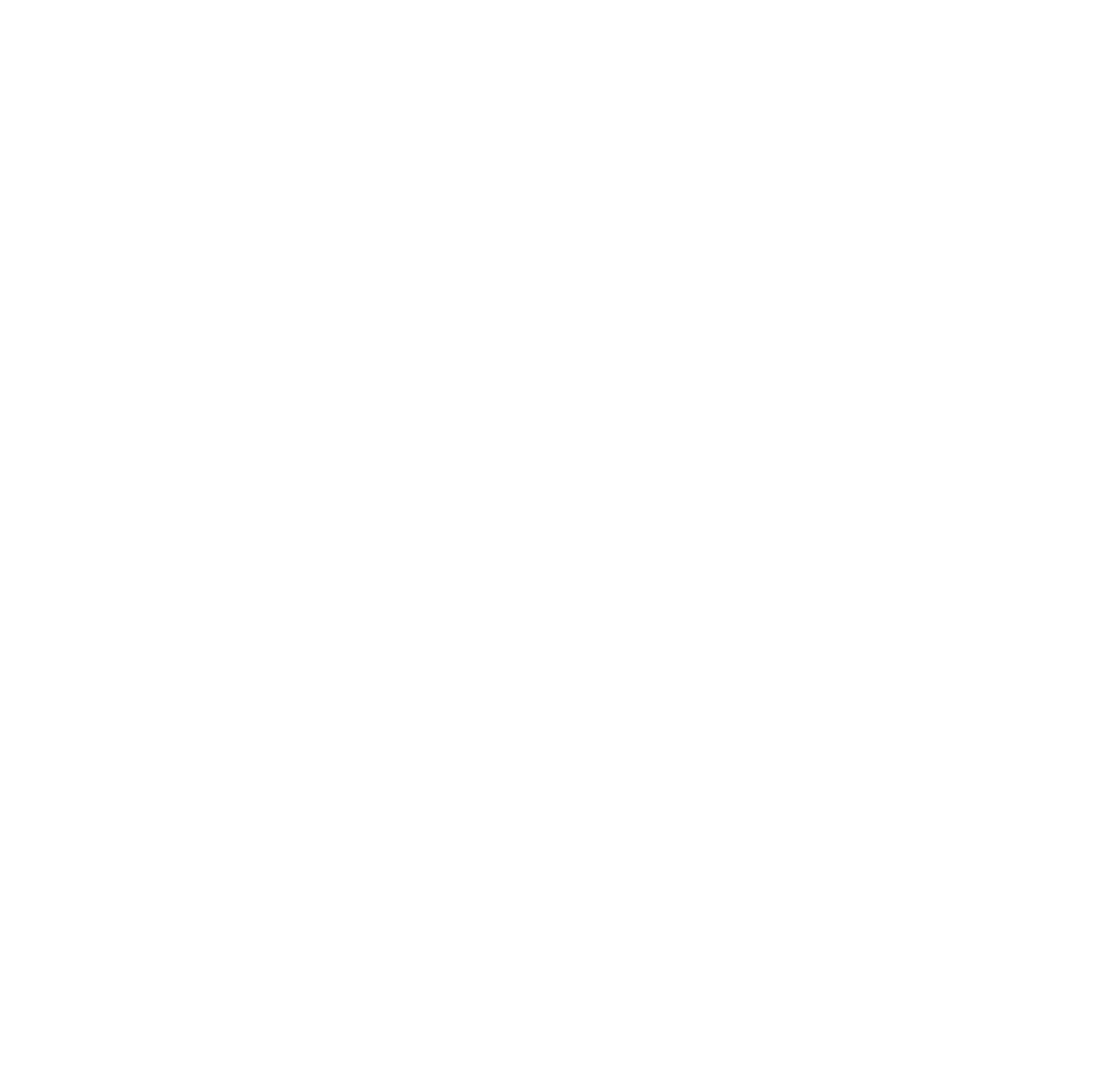
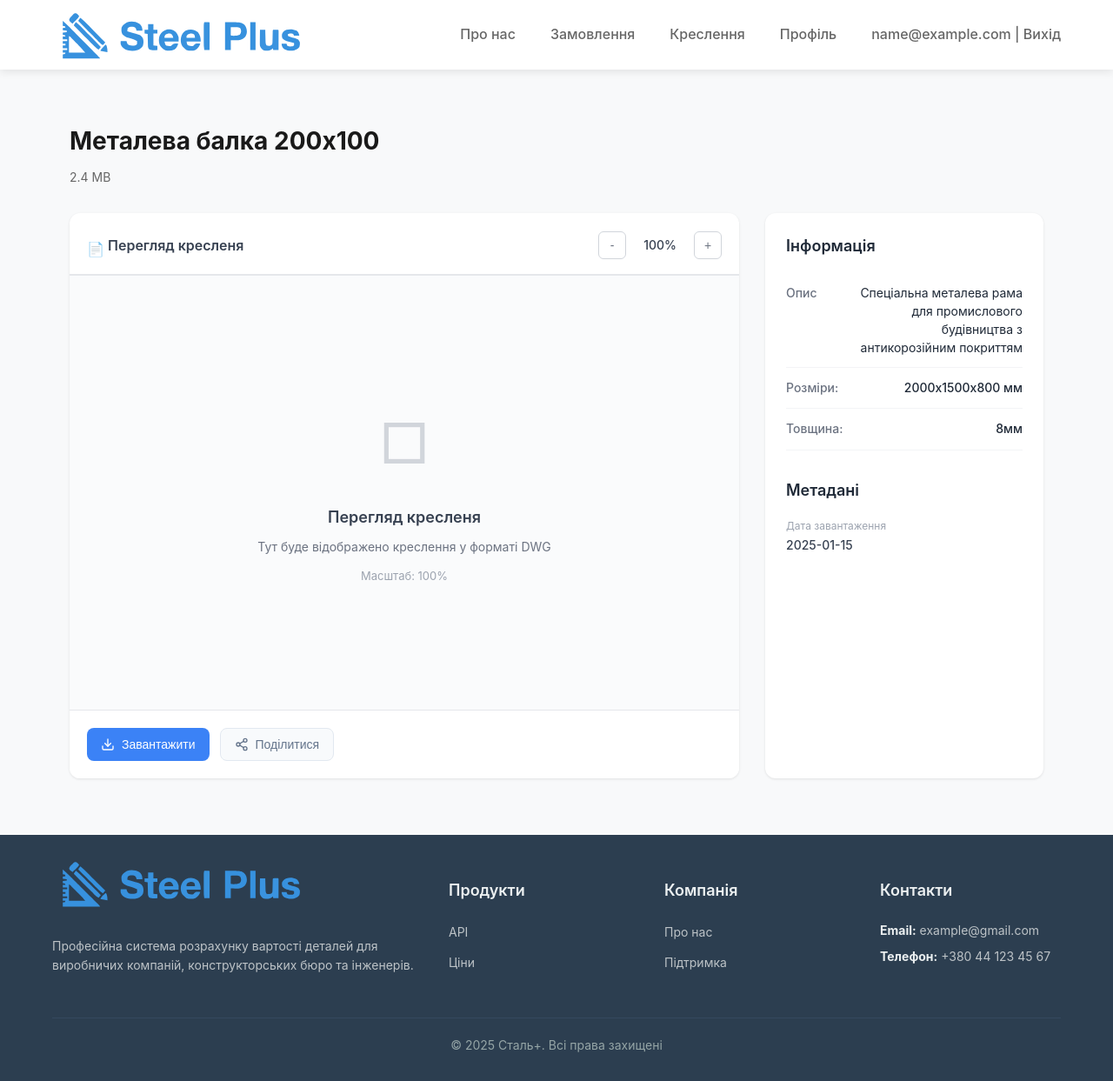
Before and after one commit to VadimGRSM/SteelPlus, a Django app: page /drawings/view-drawing in a window 1280 px wide. Before the commit the page is empty. Shown: the whole page at 87% size. Before the commit the page ends 800 px from the top, so only its background shows below. Run offline with Django 5.2, Linux system fonts and the light colour scheme; the visitor is signed in with stand-in values (Sample User, id 1).

Commit message:
Добавлена сторінка перегляду креслень

```diff
--- /dev/null
+++ b/core/static/core/drawings/style_viev_drawing.css
@@ -0,0 +1,317 @@
+  .page-container {
+            max-width: 1200px;
+            margin: 0 auto;
+            padding: 20px;
+            background: #f8f9fa;
+            min-height: 100vh;
+        }
+
+        .page-header {
+            margin-bottom: 30px;
+        }
+
+        .title-section h1 {
+            font-size: 28px;
+            font-weight: 700;
+            color: #1a1a1a;
+            margin: 0 0 8px 0;
+        }
+
+        .file-info {
+            display: flex;
+            align-items: center;
+            gap: 15px;
+            font-size: 14px;
+            color: #666;
+        }
+
+        .file-info span {
+            position: relative;
+        }
+
+        .file-info span:not(:last-child)::after {
+            content: "•";
+            position: absolute;
+            right: -10px;
+            color: #ccc;
+        }
+
+        .content-grid {
+            display: grid;
+            grid-template-columns: 1fr 320px;
+            gap: 30px;
+        }
+
+        .viewer-panel {
+            background: white;
+            border-radius: 12px;
+            overflow: hidden;
+            box-shadow: 0 1px 3px rgba(0, 0, 0, 0.1);
+        }
+
+        .viewer-header {
+            padding: 20px 20px 15px;
+            border-bottom: 1px solid #e5e7eb;
+            display: flex;
+            align-items: center;
+            justify-content: space-between;
+        }
+
+        .viewer-title {
+            display: flex;
+            align-items: center;
+            gap: 8px;
+            font-size: 16px;
+            font-weight: 600;
+            color: #374151;
+        }
+
+        .viewer-title-icon {
+            width: 16px;
+            height: 16px;
+            color: #6b7280;
+            font-size: 16px;
+        }
+
+        .viewer-toolbar {
+            display: flex;
+            align-items: center;
+            gap: 8px;
+        }
+
+        .toolbar-btn {
+            width: 32px;
+            height: 32px;
+            border: 1px solid #d1d5db;
+            background: white;
+            border-radius: 6px;
+            display: flex;
+            align-items: center;
+            justify-content: center;
+            cursor: pointer;
+            color: #6b7280;
+            font-size: 14px;
+        }
+
+        .toolbar-btn:hover {
+            background: #f9fafb;
+            border-color: #9ca3af;
+        }
+
+        .zoom-display {
+            padding: 6px 12px;
+            font-size: 14px;
+            font-weight: 500;
+            color: #374151;
+            min-width: 50px;
+            text-align: center;
+        }
+
+        .drawing-area {
+            padding: 40px;
+            min-height: 500px;
+            display: flex;
+            flex-direction: column;
+            align-items: center;
+            justify-content: center;
+            background: #fafbfc;
+            border-top: 1px solid #e5e7eb;
+        }
+
+        .drawing-placeholder {
+            text-align: center;
+            color: #6b7280;
+        }
+
+        .drawing-placeholder-icon {
+            font-size: 64px;
+            color: #d1d5db;
+            margin-bottom: 20px;
+        }
+
+        .drawing-placeholder h3 {
+            font-size: 18px;
+            font-weight: 600;
+            color: #374151;
+            margin-bottom: 8px;
+        }
+
+        .drawing-placeholder p {
+            font-size: 14px;
+            color: #6b7280;
+            margin-bottom: 12px;
+        }
+
+        .drawing-placeholder .scale {
+            font-size: 13px;
+            color: #9ca3af;
+        }
+
+        .action-bar {
+            padding: 20px;
+            background: white;
+            border-top: 1px solid #e5e7eb;
+            display: flex;
+            gap: 12px;
+        }
+
+        .action-btn {
+            display: flex;
+            align-items: center;
+            gap: 8px;
+            padding: 10px 16px;
+            border-radius: 8px;
+            text-decoration: none;
+            font-size: 14px;
+            font-weight: 500;
+            transition: all 0.2s;
+            border: none;
+            cursor: pointer;
+        }
+
+        .action-btn.primary {
+            background: #3b82f6;
+            color: white;
+        }
+
+        .action-btn.primary:hover {
+            background: #2563eb;
+        }
+
+        .action-btn.secondary {
+            background: #f8fafc;
+            color: #64748b;
+            border: 1px solid #e2e8f0;
+        }
+
+        .action-btn.secondary:hover {
+            background: #f1f5f9;
+            border-color: #cbd5e1;
+        }
+
+        .sidebar {
+            display: flex;
+            flex-direction: column;
+            gap: 20px;
+        }
+
+        .info-block {
+            background: white;
+            border-radius: 12px;
+            padding: 24px;
+            box-shadow: 0 1px 3px rgba(0, 0, 0, 0.1);
+        }
+
+        .info-block h3 {
+            font-size: 18px;
+            font-weight: 600;
+            color: #1f2937;
+            margin-bottom: 16px;
+        }
+
+        .info-item {
+            display: flex;
+            justify-content: space-between;
+            align-items: flex-start;
+            padding: 12px 0;
+            border-bottom: 1px solid #f3f4f6;
+        }
+
+        .info-item:last-child {
+            border-bottom: none;
+            padding-bottom: 0;
+        }
+
+        .info-item:first-child {
+            padding-top: 0;
+        }
+
+        .info-label {
+            font-size: 14px;
+            color: #6b7280;
+            font-weight: 500;
+            min-width: 80px;
+        }
+
+        .info-value {
+            font-size: 14px;
+            color: #1f2937;
+            font-weight: 500;
+            text-align: right;
+            flex: 1;
+        }
+
+        .description-value {
+            font-size: 14px;
+            color: #1f2937;
+            line-height: 1.5;
+            text-align: right;
+            flex: 1;
+        }
+
+        .metadata-list {
+            margin: 0;
+            padding: 0;
+        }
+
+        .metadata-entry {
+            display: flex;
+            align-items: center;
+            gap: 12px;
+            padding: 12px 0;
+            border-bottom: 1px solid #f3f4f6;
+        }
+
+        .metadata-entry:last-child {
+            border-bottom: none;
+            padding-bottom: 0;
+        }
+
+        .metadata-entry:first-child {
+            padding-top: 0;
+        }
+
+        .metadata-icon {
+            width: 24px;
+            height: 24px;
+            display: flex;
+            align-items: center;
+            justify-content: center;
+            color: #3b82f6;
+            font-size: 18px;
+            background: #eff6ff;
+            border-radius: 6px;
+            font-weight: bold;
+        }
+
+        .metadata-details {
+            flex: 1;
+        }
+
+        .metadata-details .label {
+            font-size: 12px;
+            color: #9ca3af;
+            margin-bottom: 2px;
+        }
+
+        .metadata-details .value {
+            font-size: 14px;
+            color: #374151;
+            font-weight: 500;
+        }
+
+        @media (max-width: 768px) {
+            .content-grid {
+                grid-template-columns: 1fr;
+            }
+
+            .page-header {
+                flex-direction: column;
+                align-items: flex-start;
+                gap: 15px;
+            }
+
+            .action-bar {
+                flex-wrap: wrap;
+            }
+        }
--- a/core/templates/drawings/view_drawing.html
+++ b/core/templates/drawings/view_drawing.html
@@ -0,0 +1,95 @@
+{% extends "core/base.html" %}
+{% load static %}
+
+{% block CSS %}
+    <link rel="stylesheet" href="{% static 'core/drawings/style_viev_drawing.css' %}">
+{% endblock CSS %}
+
+{% block title %}
+    Сталь+ Перегляд креслення
+{% endblock title %}
+
+{% block content %}
+    <div class="page-container">
+        <div class="page-header">
+            <div class="title-section">
+                <h1>Металева балка 200x100</h1>
+                <div class="file-info">
+                    <span>2.4 MB</span>
+                </div>
+            </div>
+        </div>
+
+        <div class="content-grid">
+            <div class="viewer-panel">
+                <div class="viewer-header">
+                    <div class="viewer-title">
+                        <div class="viewer-title-icon">📄</div>
+                        Перегляд кресленя
+                    </div>
+                    <div class="viewer-toolbar">
+                        <button class="toolbar-btn">-</button>
+                        <div class="zoom-display">100%</div>
+                        <button class="toolbar-btn">+</button>
+                    </div>
+                </div>
+
+                <div class="drawing-area">
+                    <div class="drawing-placeholder">
+                        <div class="drawing-placeholder-icon">□</div>
+                        <h3>Перегляд кресленя</h3>
+                        <p>Тут буде відображено креслення у форматі DWG</p>
+                        <div class="scale">Масштаб: 100%</div>
+                    </div>
+                </div>
+
+                <div class="action-bar">
+                    <button class="action-btn primary">
+                        <svg width="16" height="16" viewBox="0 0 24 24" fill="none" stroke="currentColor" stroke-width="2" stroke-linecap="round" stroke-linejoin="round">
+                            <path d="M21 15v4a2 2 0 0 1-2 2H5a2 2 0 0 1-2-2v-4"/>
+                            <polyline points="7,10 12,15 17,10"/>
+                            <line x1="12" y1="15" x2="12" y2="3"/>
+                        </svg>
+                        Завантажити
+                    </button>
+                    <button class="action-btn secondary">
+                        <svg width="16" height="16" viewBox="0 0 24 24" fill="none" stroke="currentColor" stroke-width="2" stroke-linecap="round" stroke-linejoin="round">
+                            <circle cx="18" cy="5" r="3"/>
+                            <circle cx="6" cy="12" r="3"/>
+                            <circle cx="18" cy="19" r="3"/>
+                            <line x1="8.59" y1="13.51" x2="15.42" y2="17.49"/>
+                            <line x1="15.41" y1="6.51" x2="8.59" y2="10.49"/>
+                        </svg>
+                        Поділитися
+                    </button>
+                </div>
+            </div>
+
+            <div class="info-block">
+                <h3>Інформація</h3>
+                <div class="info-item">
+                    <span class="info-label">Опис</span>
+                    <span class="description-value">Спеціальна металева рама для промислового будівництва з антикорозійним покриттям</span>
+                </div>
+                <div class="info-item">
+                    <span class="info-label">Розміри:</span>
+                    <span class="info-value">2000x1500x800 мм</span>
+                </div>
+                <div class="info-item">
+                    <span class="info-label">Товщина:</span>
+                    <span class="info-value">8мм</span>
+                </div>
+
+                <h3 style="margin-top: 32px;">Метадані</h3>
+                <div class="metadata-list">
+                    <div class="metadata-entry">
+                        <div class="metadata-details">
+                            <div class="label">Дата завантаження</div>
+                            <div class="value">2025-01-15</div>
+                        </div>
+                    </div>
+                </div>
+            </div>
+        </div>
+    </div>
+{% endblock content %}
```
Also changed, not shown: core/static/core/drawings/script_drawing.js (+113 -3 lines), core/templates/core/drawing.html (+3 -8 lines), core/templates/drawings/upload_drawing.html (+1 -112 lines), core/migrations/0001_initial.py (added), core/migrations/0002_initial.py (added), users/migrations/0001_initial.py.
